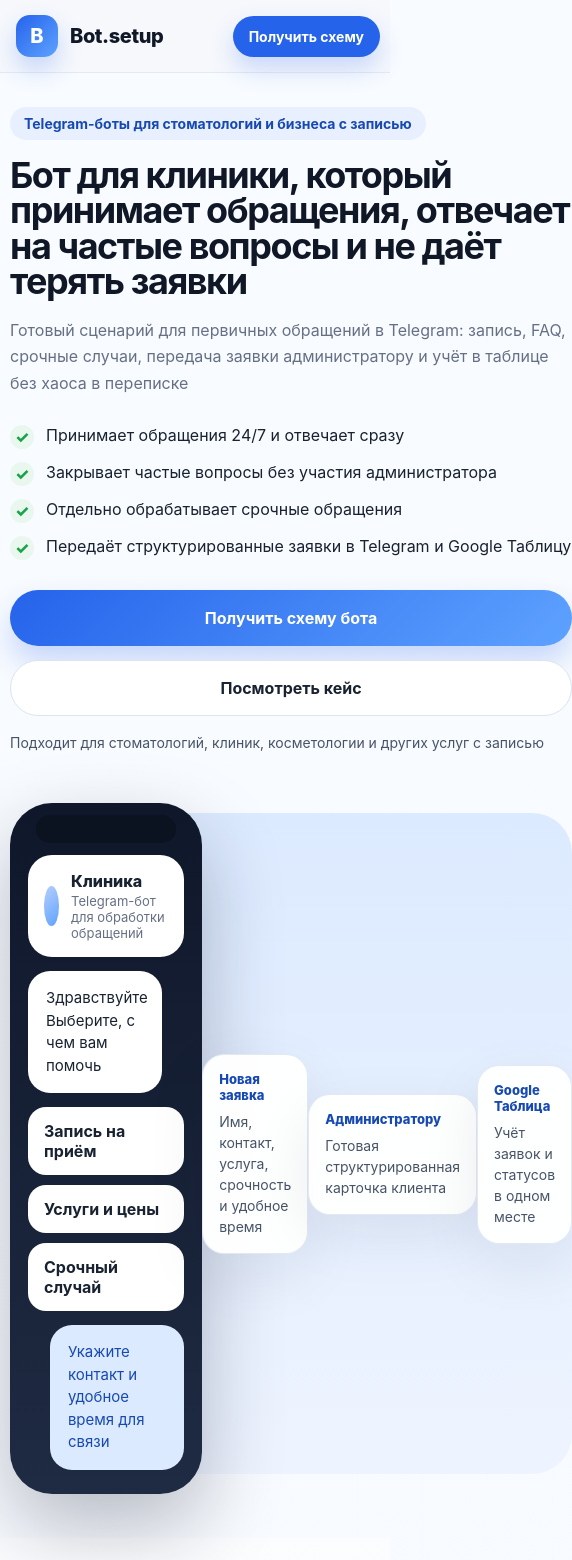
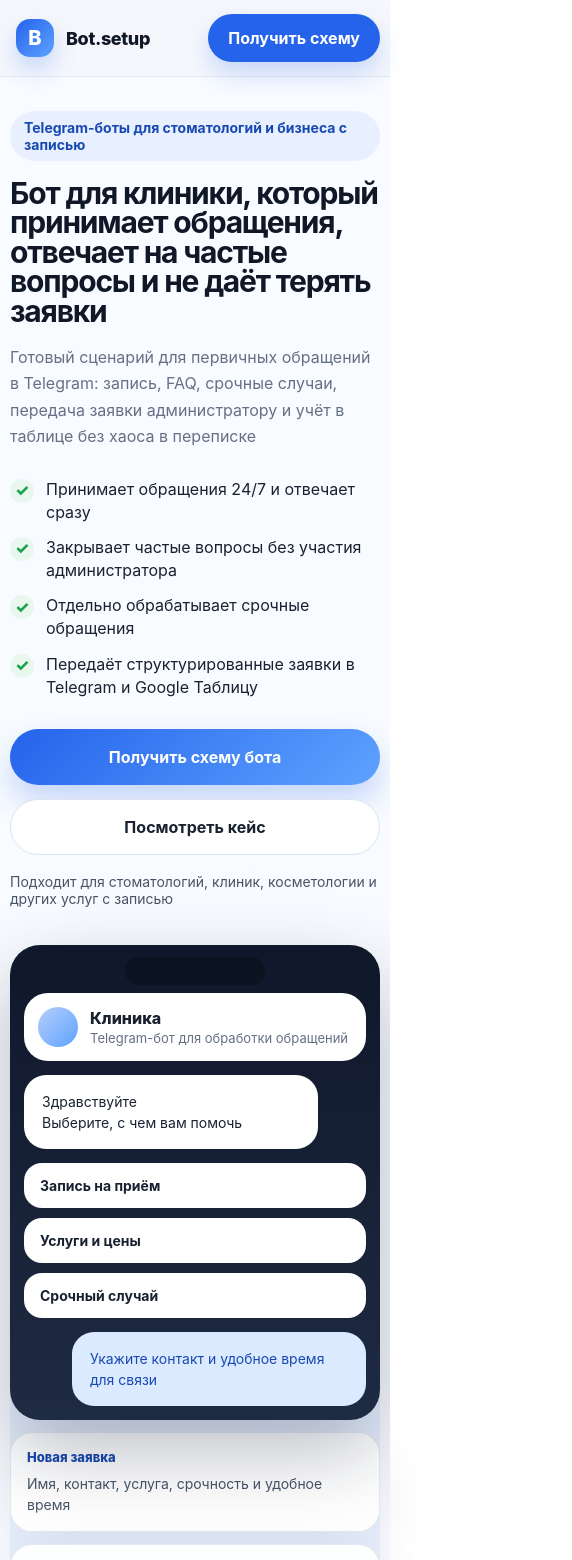
Before and after one commit to yvngfloyd/bot_landing, a React (Vite) app: page / in a window 390 px wide. Shown: the top 1560 px of the page, 572 px wide, since content can reach past the window. Built offline with nearby package versions, Linux system fonts and the light colour scheme.

Commit message:
Update styles.css

```diff
--- a/styles.css
+++ b/styles.css
@@ -1,7 +1,6 @@
 :root {
   --bg: #f5f7fb;
   --surface: #ffffff;
-  --surface-2: #eef4ff;
   --text: #101828;
   --muted: #667085;
   --line: #dbe4f0;
@@ -13,23 +12,28 @@
   --shadow: 0 20px 60px rgba(15, 23, 42, 0.08);
   --radius-xl: 32px;
   --radius-lg: 24px;
-  --radius-md: 18px;
   --container: 1180px;
+  --header-height: 88px;
 }
 
-* {
+*,
+*::before,
+*::after {
   box-sizing: border-box;
 }
 
 html {
   scroll-behavior: smooth;
+  -webkit-text-size-adjust: 100%;
 }
 
 body {
   margin: 0;
+  min-width: 320px;
   font-family: Inter, Arial, sans-serif;
   background: linear-gradient(180deg, #f8fbff 0%, #f4f7fb 100%);
   color: var(--text);
+  overflow-x: hidden;
 }
 
 button,
@@ -42,6 +46,11 @@ button {
   border: none;
   background: none;
   cursor: pointer;
+}
+
+a {
+  color: inherit;
+  text-decoration: none;
 }
 
 img {
@@ -62,13 +71,13 @@ img {
   position: sticky;
   top: 0;
   z-index: 50;
-  padding: 18px 0;
   backdrop-filter: blur(12px);
-  background: rgba(245, 247, 251, 0.72);
+  background: rgba(245, 247, 251, 0.78);
   border-bottom: 1px solid rgba(219, 228, 240, 0.7);
 }
 
 .header-inner {
+  min-height: var(--header-height);
   display: flex;
   align-items: center;
   justify-content: space-between;
@@ -82,6 +91,7 @@ img {
   color: var(--text);
   font-weight: 800;
   font-size: 22px;
+  flex-shrink: 0;
 }
 
 .brand-mark {
@@ -91,7 +101,7 @@ img {
   display: grid;
   place-items: center;
   background: linear-gradient(135deg, var(--primary), #5ea2ff);
-  color: white;
+  color: #fff;
   box-shadow: 0 12px 24px rgba(37, 99, 235, 0.24);
 }
 
@@ -102,26 +112,96 @@ img {
 .nav {
   display: flex;
   align-items: center;
-  gap: 24px;
+  gap: 20px;
+  flex-wrap: wrap;
+  justify-content: center;
 }
 
 .nav button {
   color: #344054;
   font-weight: 500;
   transition: color 0.2s ease;
+  white-space: nowrap;
 }
 
 .nav button:hover {
   color: var(--primary);
 }
 
+.header-actions {
+  display: flex;
+  align-items: center;
+  gap: 12px;
+}
+
 .header-cta {
-  padding: 14px 20px;
+  min-height: 48px;
+  padding: 12px 20px;
   border-radius: 999px;
   background: var(--primary);
-  color: white;
+  color: #fff;
   font-weight: 700;
   box-shadow: 0 12px 24px rgba(37, 99, 235, 0.22);
+}
+
+.desktop-only {
+  display: inline-flex;
+  align-items: center;
+  justify-content: center;
+}
+
+.burger {
+  display: none;
+  width: 46px;
+  height: 46px;
+  border-radius: 14px;
+  border: 1px solid var(--line);
+  background: #fff;
+  align-items: center;
+  justify-content: center;
+  flex-direction: column;
+  gap: 5px;
+  flex-shrink: 0;
+}
+
+.burger span {
+  width: 18px;
+  height: 2px;
+  background: #182230;
+  border-radius: 999px;
+  display: block;
+}
+
+.mobile-menu {
+  display: none;
+  border-top: 1px solid rgba(219, 228, 240, 0.7);
+}
+
+.mobile-menu-open {
+  display: block;
+}
+
+.mobile-menu-inner {
+  display: grid;
+  gap: 10px;
+  padding: 14px 0 18px;
+}
+
+.mobile-menu-inner button {
+  min-height: 48px;
+  width: 100%;
+  padding: 12px 16px;
+  border-radius: 16px;
+  background: #fff;
+  border: 1px solid var(--line);
+  text-align: left;
+  color: #182230;
+  font-weight: 600;
+}
+
+.mobile-cta {
+  text-align: center !important;
+  justify-content: center;
 }
 
 .hero {
@@ -130,7 +210,7 @@ img {
 
 .hero-grid {
   display: grid;
-  grid-template-columns: 1.04fr 0.96fr;
+  grid-template-columns: minmax(0, 1.04fr) minmax(0, 0.96fr);
   gap: 42px;
   align-items: center;
 }
@@ -146,14 +226,20 @@ img {
   font-size: 14px;
   font-weight: 700;
   margin-bottom: 18px;
+  max-width: 100%;
+}
+
+.hero-copy {
+  min-width: 0;
 }
 
 .hero-copy h1 {
   margin: 0 0 18px;
-  font-size: clamp(38px, 5vw, 64px);
+  font-size: clamp(34px, 5vw, 64px);
   line-height: 0.98;
   letter-spacing: -0.04em;
   max-width: 760px;
+  overflow-wrap: anywhere;
 }
 
 .hero-text {
@@ -201,10 +287,14 @@ img {
 
 .btn {
   min-height: 56px;
-  padding: 0 24px;
+  padding: 14px 24px;
   border-radius: 999px;
   font-weight: 700;
   transition: transform 0.18s ease, box-shadow 0.18s ease, background 0.18s ease;
+  display: inline-flex;
+  align-items: center;
+  justify-content: center;
+  text-align: center;
 }
 
 .btn:hover {
@@ -213,12 +303,12 @@ img {
 
 .btn-primary {
   background: linear-gradient(135deg, var(--primary), #5ea2ff);
-  color: white;
+  color: #fff;
   box-shadow: 0 16px 30px rgba(37, 99, 235, 0.24);
 }
 
 .btn-secondary {
-  background: white;
+  background: #fff;
   color: #182230;
   border: 1px solid var(--line);
 }
@@ -235,6 +325,7 @@ img {
   display: flex;
   align-items: center;
   justify-content: center;
+  min-width: 0;
 }
 
 .hero-backdrop {
@@ -247,7 +338,7 @@ img {
 .phone-card {
   position: relative;
   z-index: 2;
-  width: 360px;
+  width: min(360px, 100%);
   min-height: 620px;
   border-radius: 42px;
   background: linear-gradient(180deg, #0f172a 0%, #1f2b43 100%);
@@ -269,7 +360,7 @@ img {
 
 .phone-top {
   margin-top: 34px;
-  background: #ffffff;
+  background: #fff;
   border-radius: 24px;
   padding: 16px;
   display: flex;
@@ -282,6 +373,7 @@ img {
   height: 40px;
   border-radius: 50%;
   background: linear-gradient(135deg, #b7cffb, #5ea2ff);
+  flex-shrink: 0;
 }
 
 .phone-title {
@@ -305,7 +397,7 @@ img {
 }
 
 .chat-bubble-light {
-  background: #ffffff;
+  background: #fff;
   color: #182230;
 }
 
@@ -322,7 +414,7 @@ img {
 }
 
 .chat-action {
-  background: #ffffff;
+  background: #fff;
   color: #182230;
   border-radius: 18px;
   padding: 14px 16px;
@@ -333,6 +425,7 @@ img {
   position: absolute;
   z-index: 3;
   width: 220px;
+  max-width: 46%;
   background: rgba(255, 255, 255, 0.96);
   backdrop-filter: blur(10px);
   border-radius: 22px;
@@ -371,6 +464,7 @@ img {
 
 .section {
   padding: 96px 0;
+  scroll-margin-top: calc(var(--header-height) + 14px);
 }
 
 .section-muted {
@@ -379,7 +473,7 @@ img {
 
 .section-dark {
   background: linear-gradient(180deg, var(--dark) 0%, var(--dark-2) 100%);
-  color: white;
+  color: #fff;
 }
 
 .section-head {
@@ -389,9 +483,10 @@ img {
 
 .section-head h2 {
   margin: 0;
-  font-size: clamp(30px, 4vw, 48px);
+  font-size: clamp(28px, 4vw, 48px);
   line-height: 1.04;
   letter-spacing: -0.03em;
+  overflow-wrap: anywhere;
 }
 
 .section-head p {
@@ -429,6 +524,7 @@ img {
   border-radius: var(--radius-lg);
   padding: 28px;
   box-shadow: var(--shadow);
+  min-width: 0;
 }
 
 .problem-card h3,
@@ -465,7 +561,7 @@ img {
 
 .case-layout {
   display: grid;
-  grid-template-columns: 0.95fr 1.05fr;
+  grid-template-columns: minmax(0, 0.95fr) minmax(0, 1.05fr);
   gap: 28px;
   align-items: start;
 }
@@ -475,6 +571,7 @@ img {
   border: 1px solid rgba(255, 255, 255, 0.1);
   border-radius: 28px;
   padding: 30px;
+  min-width: 0;
 }
 
 .case-copy p {
@@ -536,8 +633,9 @@ img {
   border-radius: 24px;
   overflow: hidden;
   text-align: left;
-  color: white;
+  color: #fff;
   transition: transform 0.18s ease, border-color 0.18s ease;
+  min-width: 0;
 }
 
 .case-shot:hover {
@@ -593,7 +691,7 @@ img {
   display: grid;
   place-items: center;
   background: linear-gradient(135deg, var(--primary), #5ea2ff);
-  color: white;
+  color: #fff;
   font-weight: 800;
   margin-bottom: 18px;
   box-shadow: 0 14px 26px rgba(37, 99, 235, 0.2);
@@ -634,14 +732,14 @@ img {
   box-shadow: var(--shadow);
   padding: 36px;
   display: grid;
-  grid-template-columns: 1.2fr 0.8fr;
+  grid-template-columns: minmax(0, 1.2fr) minmax(280px, 0.8fr);
   gap: 24px;
   align-items: center;
 }
 
 .contact-copy h2 {
   margin: 0 0 14px;
-  font-size: clamp(30px, 4vw, 46px);
+  font-size: clamp(28px, 4vw, 46px);
   line-height: 1.04;
   letter-spacing: -0.03em;
 }
@@ -656,7 +754,8 @@ img {
 .contact-actions {
   display: grid;
   gap: 14px;
-  justify-items: start;
+  justify-items: stretch;
+  min-width: 0;
 }
 
 .contact-phone {
@@ -664,6 +763,7 @@ img {
   font-size: 22px;
   font-weight: 800;
   color: #182230;
+  overflow-wrap: anywhere;
 }
 
 .modal-overlay {
@@ -680,9 +780,10 @@ img {
 .modal-card {
   position: relative;
   width: min(920px, 100%);
-  background: white;
+  max-height: calc(100vh - 40px);
+  overflow: auto;
+  background: #fff;
   border-radius: 28px;
-  overflow: hidden;
   box-shadow: 0 30px 80px rgba(2, 6, 23, 0.3);
 }
 
@@ -753,38 +854,30 @@ img {
   }
 }
 
-@media (max-width: 760px) {
-  .container {
-    width: min(var(--container), calc(100% - 20px));
+@media (max-width: 860px) {
+  :root {
+    --header-height: 76px;
   }
 
-  .header {
-    padding: 14px 0;
-  }
-
-  .nav {
+  .nav,
+  .desktop-only {
     display: none;
   }
 
-  .header-inner {
-    gap: 12px;
-  }
-
-  .brand {
-    font-size: 20px;
-  }
-
-  .header-cta {
-    padding: 12px 16px;
-    font-size: 14px;
+  .burger {
+    display: inline-flex;
   }
 
   .hero {
     padding-top: 34px;
   }
 
+  .hero-grid {
+    gap: 28px;
+  }
+
   .hero-copy h1 {
-    font-size: 36px;
+    font-size: 42px;
   }
 
   .hero-text,
@@ -796,6 +889,7 @@ img {
   .hero-visual {
     min-height: auto;
     padding-top: 10px;
+    display: block;
   }
 
   .hero-backdrop {
@@ -803,15 +897,40 @@ img {
   }
 
   .phone-card {
-    width: 100%;
+    width: min(380px, 100%);
     min-height: auto;
     padding-bottom: 24px;
+    margin: 0 auto;
   }
 
   .floating-card {
     position: static;
     width: 100%;
+    max-width: 100%;
     margin-top: 12px;
+  }
+}
+
+@media (max-width: 760px) {
+  .container {
+    width: min(var(--container), calc(100% - 20px));
+  }
+
+  .brand {
+    font-size: 20px;
+  }
+
+  .hero-copy h1 {
+    font-size: 34px;
+  }
+
+  .hero-actions {
+    flex-direction: column;
+    align-items: stretch;
+  }
+
+  .btn {
+    width: 100%;
   }
 
   .problem-grid,
@@ -843,20 +962,52 @@ img {
     font-size: 20px;
   }
 
-  .hero-actions {
-    flex-direction: column;
-    align-items: stretch;
-  }
-
-  .btn {
-    width: 100%;
-  }
-
-  .contact-actions {
-    justify-items: stretch;
-  }
-
   .contact-phone {
     font-size: 20px;
   }
+
+  .modal-overlay {
+    padding: 12px;
+  }
+
+  .modal-card {
+    border-radius: 22px;
+  }
+
+  .modal-copy h3 {
+    font-size: 22px;
+  }
 }
+
+@media (max-width: 420px) {
+  .header-inner {
+    gap: 10px;
+  }
+
+  .brand-mark {
+    width: 38px;
+    height: 38px;
+  }
+
+  .brand-text {
+    font-size: 18px;
+  }
+
+  .hero-copy h1 {
+    font-size: 30px;
+  }
+
+  .phone-card {
+    border-radius: 30px;
+    padding: 14px;
+  }
+
+  .phone-top {
+    padding: 14px;
+  }
+
+  .chat-bubble,
+  .chat-action {
+    font-size: 14px;
+  }
+}
```
